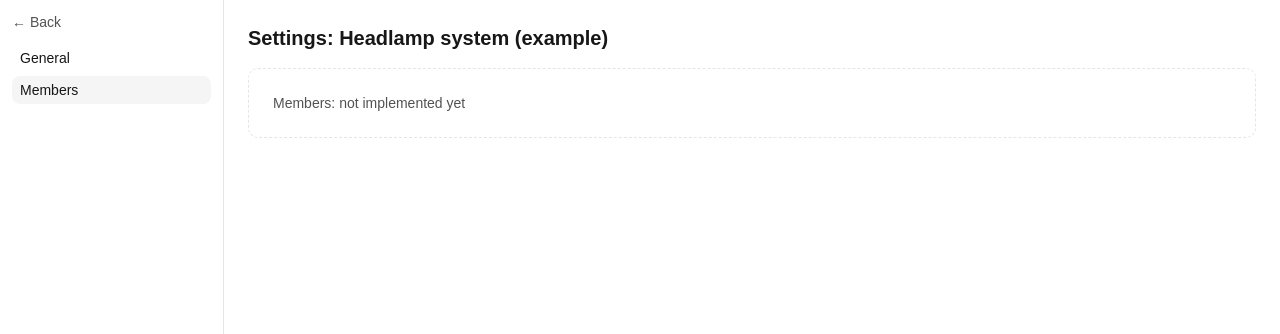
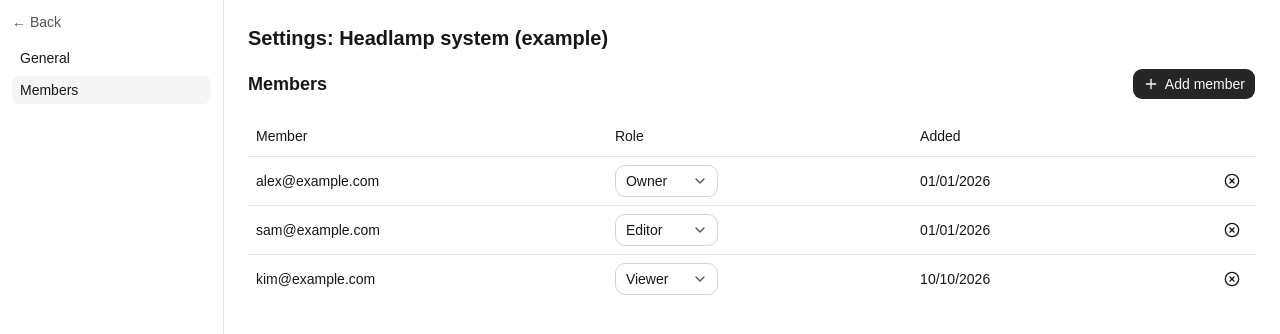
Before and after one commit to thi-taramisu/taramisu, a React (Vite) app in the folder frontend/: page /projects/headlamp/settings/members in a window 1280 px wide. Shown: the top 334 px of the page. Built offline with nearby package versions, Linux system fonts and the light colour scheme.

Commit message:
feat(frontend): add member settings page (#96)

```diff
--- a/frontend/src/App.tsx
+++ b/frontend/src/App.tsx
@@ -3,6 +3,7 @@ import { Navigate, Route, Routes } from 'react-router-dom'
 import { ItemAssetsTab } from './features/assets/ItemAssetsTab'
 import { ItemDefinitionDiagram } from './features/item-definition/ItemDefinitionDiagram'
 import { GeneralSettings } from './features/project-settings/GeneralSettings'
+import { MembersSettings } from './features/project-settings/MembersSettings'
 import { ENTITY_TYPES, type EntityType } from './features/workspace/entities'
 import { EntityPage } from './features/workspace/EntityPage'
 import { Placeholder } from './features/workspace/Placeholder'
@@ -29,7 +30,7 @@ export default function App() {
       <Route path="/projects" element={<ProjectListPage />} />
       <Route path="/projects/:projectId/settings" element={<ProjectSettingsPage />}>
         <Route index element={<GeneralSettings />} />
-        <Route path="members" element={<Placeholder title="Members" />} />
+        <Route path="members" element={<MembersSettings />} />
       </Route>
       <Route path="/projects/:projectId" element={<WorkspaceLayout />}>
         <Route index element={<Placeholder title="Select an element in the tree" />} />
--- /dev/null
+++ b/frontend/src/components/ui/native-select.tsx
@@ -0,0 +1,60 @@
+import * as React from "react"
+import { cn } from "cn"
+import { ChevronDownIcon } from "lucide-react"
+
+type NativeSelectProps = Omit<React.ComponentProps<"select">, "size"> & {
+  size?: "sm" | "default"
+}
+
+function NativeSelect({
+  className,
+  size = "default",
+  ...props
+}: NativeSelectProps) {
+  return (
+    <div
+      className={cn(
+        "group/native-select relative w-fit has-[select:disabled]:opacity-50",
+        className
+      )}
+      data-slot="native-select-wrapper"
+      data-size={size}
+    >
+      <select
+        data-slot="native-select"
+        data-size={size}
+        className="h-8 w-full min-w-0 appearance-none rounded-lg border border-input bg-transparent py-1 pr-8 pl-2.5 text-sm transition-colors outline-none select-none selection:bg-primary selection:text-primary-foreground placeholder:text-muted-foreground focus-visible:border-ring focus-visible:ring-3 focus-visible:ring-ring/50 disabled:pointer-events-none disabled:cursor-not-allowed aria-invalid:border-destructive aria-invalid:ring-3 aria-invalid:ring-destructive/20 data-[size=sm]:h-7 data-[size=sm]:rounded-[min(var(--radius-md),10px)] data-[size=sm]:py-0.5 dark:bg-input/30 dark:hover:bg-input/50 dark:aria-invalid:border-destructive/50 dark:aria-invalid:ring-destructive/40"
+        {...props}
+      />
+      <ChevronDownIcon className="pointer-events-none absolute top-1/2 right-2.5 size-4 -translate-y-1/2 text-muted-foreground select-none" aria-hidden="true" data-slot="native-select-icon" />
+    </div>
+  )
+}
+
+function NativeSelectOption({
+  className,
+  ...props
+}: React.ComponentProps<"option">) {
+  return (
+    <option
+      data-slot="native-select-option"
+      className={cn("bg-[Canvas] text-[CanvasText]", className)}
+      {...props}
+    />
+  )
+}
+
+function NativeSelectOptGroup({
+  className,
+  ...props
+}: React.ComponentProps<"optgroup">) {
+  return (
+    <optgroup
+      data-slot="native-select-optgroup"
+      className={cn("bg-[Canvas] text-[CanvasText]", className)}
+      {...props}
+    />
+  )
+}
+
+export { NativeSelect, NativeSelectOptGroup, NativeSelectOption }
--- /dev/null
+++ b/frontend/src/features/project-settings/AddMemberDialog.tsx
@@ -0,0 +1,63 @@
+import { type FormEvent, useState } from 'react'
+import { Plus } from 'lucide-react'
+import { Button } from '@/components/ui/button'
+import {
+  Dialog,
+  DialogContent,
+  DialogDescription,
+  DialogFooter,
+  DialogHeader,
+  DialogTitle,
+  DialogTrigger,
+} from '@/components/ui/dialog'
+import { Input } from '@/components/ui/input'
+import { Label } from '@/components/ui/label'
+import { NativeSelect, NativeSelectOption } from '@/components/ui/native-select'
+import { DEFAULT_PROJECT_ROLE, type Member, PROJECT_ROLES, type ProjectRole } from './headlampSettings'
+
+export function AddMemberDialog({ onAdd }: { onAdd: (member: Omit<Member, 'id' | 'added'>) => void }) {
+  const [open, setOpen] = useState(false)
+
+  function handleSubmit(event: FormEvent<HTMLFormElement>) {
+    event.preventDefault()
+    const form = new FormData(event.currentTarget)
+    onAdd({ email: String(form.get('email')), role: form.get('role') as ProjectRole })
+    setOpen(false)
+  }
+
+  return (
+    <Dialog open={open} onOpenChange={setOpen}>
+      <DialogTrigger asChild>
+        <Button>
+          <Plus aria-hidden="true" />
+          Add member
+        </Button>
+      </DialogTrigger>
+      <DialogContent>
+        <form onSubmit={handleSubmit} className="grid gap-4">
+          <DialogHeader>
+            <DialogTitle>Add member</DialogTitle>
+            <DialogDescription>Members are not saved yet, this is only an example.</DialogDescription>
+          </DialogHeader>
+          <div className="grid gap-2">
+            <Label htmlFor="member-email">Email</Label>
+            <Input id="member-email" name="email" type="email" required />
+          </div>
+          <div className="grid gap-2">
+            <Label htmlFor="member-role">Role</Label>
+            <NativeSelect id="member-role" name="role" defaultValue={DEFAULT_PROJECT_ROLE} className="w-full">
+              {PROJECT_ROLES.map(({ value, label }) => (
+                <NativeSelectOption key={value} value={value}>
+                  {label}
+                </NativeSelectOption>
+              ))}
+            </NativeSelect>
+          </div>
+          <DialogFooter>
+            <Button type="submit">Save</Button>
+          </DialogFooter>
+        </form>
+      </DialogContent>
+    </Dialog>
+  )
+}
--- /dev/null
+++ b/frontend/src/features/project-settings/MembersSettings.tsx
@@ -0,0 +1,77 @@
+import { useState } from 'react'
+import { CircleX } from 'lucide-react'
+import { Button } from '@/components/ui/button'
+import { NativeSelect, NativeSelectOption } from '@/components/ui/native-select'
+import { Table, TableBody, TableCell, TableHead, TableHeader, TableRow } from '@/components/ui/table'
+import { AddMemberDialog } from './AddMemberDialog'
+import { headlampMembers, type Member, PROJECT_ROLES, type ProjectRole } from './headlampSettings'
+import { RemoveMemberDialog } from './RemoveMemberDialog'
+
+// Fixed locale and time zone, so dates match the English UI and do not shift between machines.
+const dateFormat = new Intl.DateTimeFormat('en-GB', { dateStyle: 'short', timeZone: 'UTC' })
+
+export function MembersSettings() {
+  const [members, setMembers] = useState<Member[]>(headlampMembers)
+  const [memberToRemove, setMemberToRemove] = useState<Member | null>(null)
+
+  function changeRole(id: string, role: ProjectRole) {
+    setMembers((prev) => prev.map((m) => (m.id === id ? { ...m, role } : m)))
+  }
+
+  function remove(member: Member) {
+    setMembers((prev) => prev.filter((m) => m.id !== member.id))
+    setMemberToRemove(null)
+  }
+
+  return (
+    <div className="space-y-4">
+      <div className="flex items-center justify-between gap-4">
+        <h2 className="text-lg font-semibold">Members</h2>
+        <AddMemberDialog
+          onAdd={(member) =>
+            setMembers((prev) => [...prev, { ...member, id: crypto.randomUUID(), added: new Date().toISOString().slice(0, 10) }])
+          }
+        />
+      </div>
+      <Table>
+        <TableHeader>
+          <TableRow>
+            <TableHead>Member</TableHead>
+            <TableHead>Role</TableHead>
+            <TableHead>Added</TableHead>
+            <TableHead>
+              <span className="sr-only">Actions</span>
+            </TableHead>
+          </TableRow>
+        </TableHeader>
+        <TableBody>
+          {members.map((member) => (
+            <TableRow key={member.id}>
+              <TableCell className="font-medium">{member.email}</TableCell>
+              <TableCell>
+                <NativeSelect
+                  aria-label={`Role for ${member.email}`}
+                  value={member.role}
+                  onChange={(event) => changeRole(member.id, event.target.value as ProjectRole)}
+                >
+                  {PROJECT_ROLES.map(({ value, label }) => (
+                    <NativeSelectOption key={value} value={value}>
+                      {label}
+                    </NativeSelectOption>
+                  ))}
+                </NativeSelect>
+              </TableCell>
+              <TableCell>{dateFormat.format(new Date(member.added))}</TableCell>
+              <TableCell className="text-right">
+                <Button variant="ghost" size="icon" aria-label={`Remove ${member.email}`} onClick={() => setMemberToRemove(member)}>
+                  <CircleX aria-hidden="true" />
+                </Button>
+              </TableCell>
+            </TableRow>
+          ))}
+        </TableBody>
+      </Table>
+      <RemoveMemberDialog member={memberToRemove} onCancel={() => setMemberToRemove(null)} onConfirm={remove} />
+    </div>
+  )
+}
--- /dev/null
+++ b/frontend/src/features/project-settings/RemoveMemberDialog.tsx
@@ -0,0 +1,41 @@
+import { Button } from '@/components/ui/button'
+import {
+  Dialog,
+  DialogClose,
+  DialogContent,
+  DialogDescription,
+  DialogFooter,
+  DialogHeader,
+  DialogTitle,
+} from '@/components/ui/dialog'
+import type { Member } from './headlampSettings'
+
+interface RemoveMemberDialogProps {
+  /** Member to confirm, null keeps the dialog closed. */
+  member: Member | null
+  onCancel: () => void
+  onConfirm: (member: Member) => void
+}
+
+export function RemoveMemberDialog({ member, onCancel, onConfirm }: RemoveMemberDialogProps) {
+  return (
+    <Dialog open={member !== null} onOpenChange={(open) => !open && onCancel()}>
+      <DialogContent>
+        <DialogHeader>
+          <DialogTitle>Remove member?</DialogTitle>
+          <DialogDescription>
+            <strong>{member?.email}</strong> loses access to this project.
+          </DialogDescription>
+        </DialogHeader>
+        <DialogFooter>
+          <DialogClose asChild>
+            <Button variant="outline">Cancel</Button>
+          </DialogClose>
+          <Button variant="destructive" onClick={() => member && onConfirm(member)}>
+            Remove
+          </Button>
+        </DialogFooter>
+      </DialogContent>
+    </Dialog>
+  )
+}
--- a/frontend/src/features/project-settings/headlampSettings.ts
+++ b/frontend/src/features/project-settings/headlampSettings.ts
@@ -1,6 +1,6 @@
 import { exampleProject } from '../workspace/exampleProject'
 
-// Example settings for the headlamp system, hard-coded until the backend has an settings endpoint.
+// Example settings for the headlamp system, hard-coded until the backend has a settings endpoint.
 
 export type ProjectRole = 'OWNER' | 'EDITOR' | 'REVIEWER' | 'VIEWER'
 
@@ -11,7 +11,11 @@ export const PROJECT_ROLES: { value: ProjectRole; label: string }[] = [
   { value: 'VIEWER', label: 'Viewer' },
 ]
 
+/** New members start with the fewest rights. */
+export const DEFAULT_PROJECT_ROLE: ProjectRole = 'VIEWER'
+
 export interface Member {
+  id: string
   email: string
   role: ProjectRole
   added: string
@@ -28,7 +32,7 @@ export const headlampDetails: ProjectDetails = {
 }
 
 export const headlampMembers: Member[] = [
-  { email: 'alex@example.com', role: 'OWNER', added: '2026-01-01' },
-  { email: 'sam@example.com', role: 'EDITOR', added: '2026-01-01' },
-  { email: 'kim@example.com', role: 'VIEWER', added: '2026-10-10' },
+  { id: 'm-01', email: 'alex@example.com', role: 'OWNER', added: '2026-01-01' },
+  { id: 'm-02', email: 'sam@example.com', role: 'EDITOR', added: '2026-01-01' },
+  { id: 'm-03', email: 'kim@example.com', role: 'VIEWER', added: '2026-10-10' },
 ]
```
Also changed, not shown: 2 other files (tests, documents, lock files or other folders).
